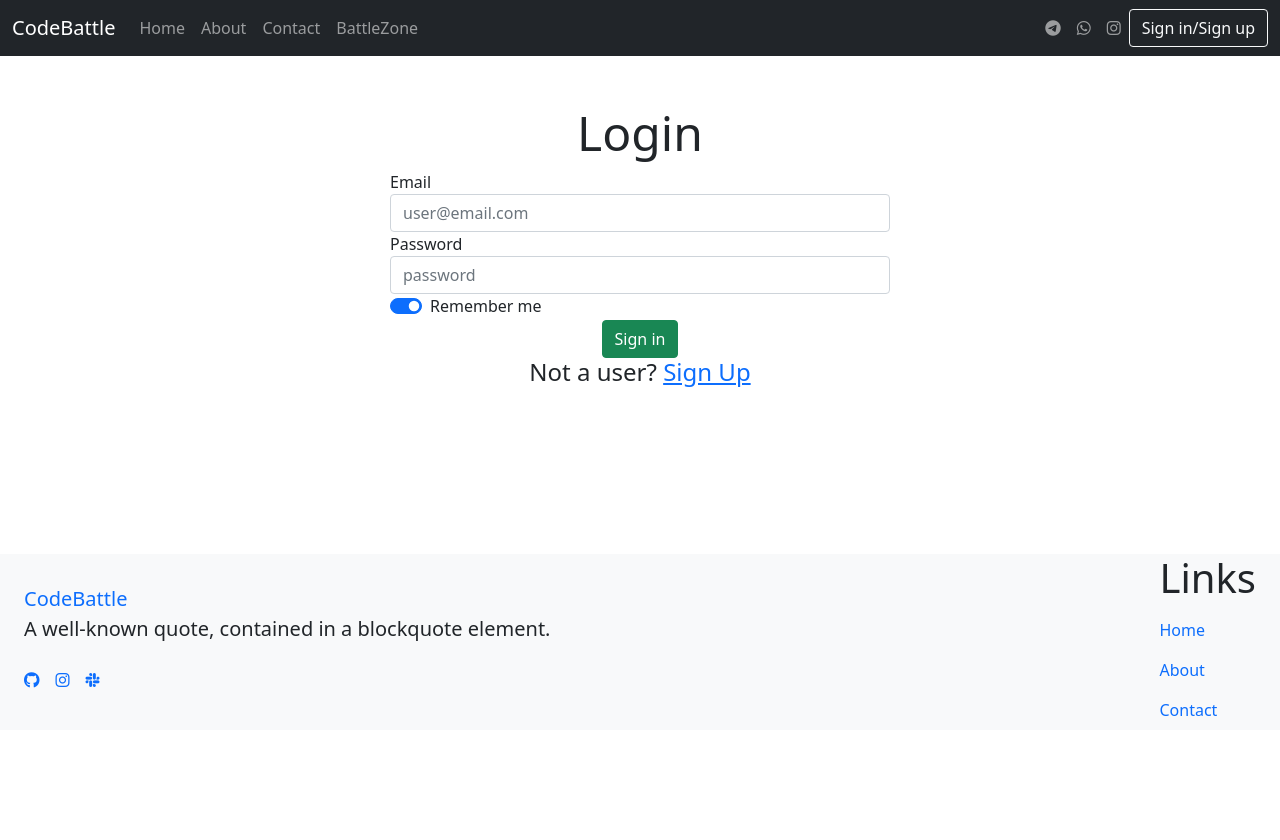
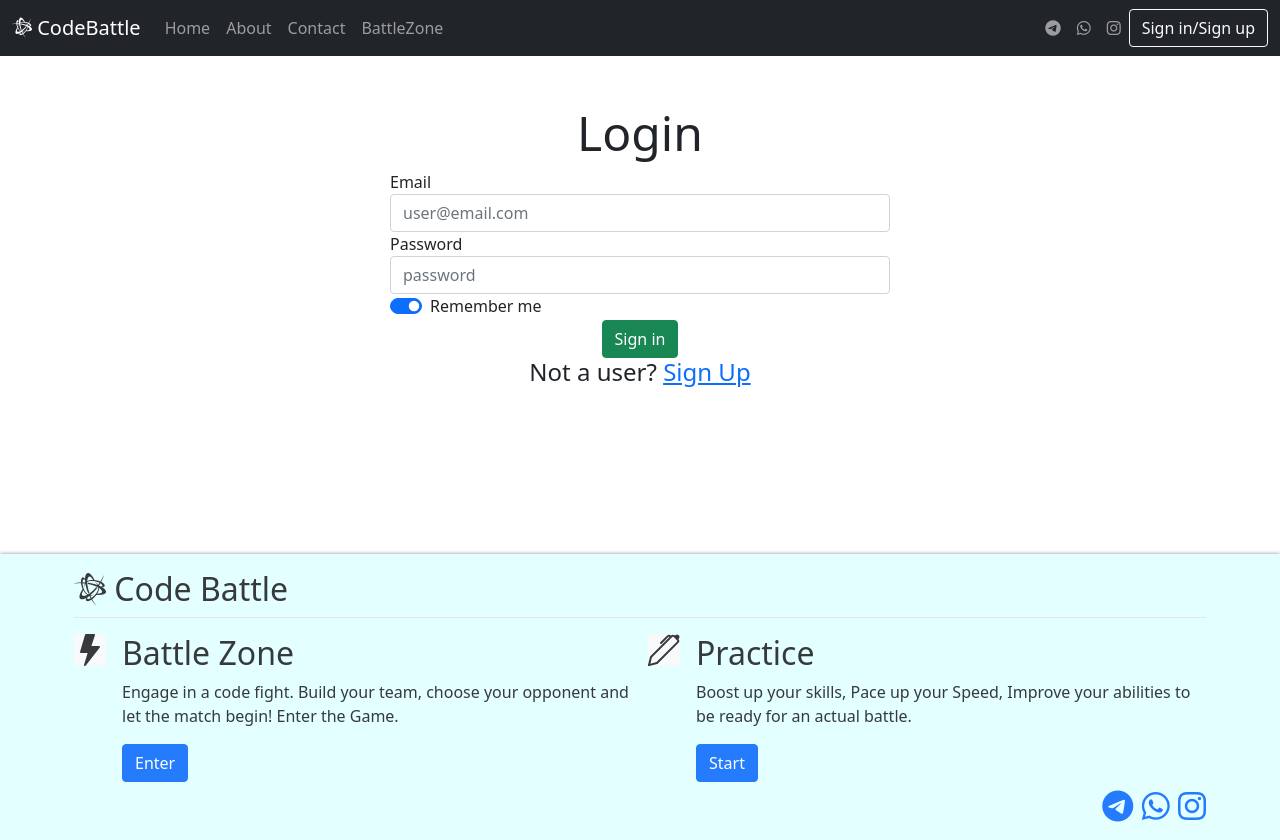
Before and after one commit to vmbansal2001/CodeBattle, a Django app: page /sign_in in a window 1280 px wide. Before the commit the page ends 716 px from the top, so only its background shows below. Run offline with Django 3.2, Linux system fonts and the light colour scheme; some libraries are stand-ins or nearby versions.

Commit message:
NavBar Updated

```diff
--- a/BattleZone/views.py
+++ b/BattleZone/views.py
@@ -27,7 +27,7 @@ def sign_in(request):
             login(request, user)
             loginStatus = True
             context = {'loginStatus' : loginStatus}
-            return render(request, 'welcomeNote.html', context)
+            return redirect('/welcomeNote')
 
         else:
             messages.error(request, 'Oops! Seems you entered wrong credentials')
@@ -62,6 +62,7 @@ def signUp(request):
         user.personalinfo2 = add_info
         add_info.save()
         user.save()
+        messages.success(request, 'Wohoo!! Your Account has been created successfully!')
 
     if request.user.is_anonymous:
         return render(request, 'signup.html')
@@ -79,7 +80,7 @@ def welcomeNote(request):
 def room(request):
     loginStatus = True
     if request.user.is_anonymous:
-        loginStatus = False
+        return redirect('/sign_in')
     context = {
         'loginStatus' : loginStatus,
     }
@@ -88,7 +89,7 @@ def room(request):
 def createRoom(request):
     loginStatus = True
     if request.user.is_anonymous:
-        loginStatus = False
+        return redirect('/sign_in')
     context = {
         'loginStatus' : loginStatus,
     }
@@ -97,13 +98,15 @@ def createRoom(request):
 def enterRoom(request):
     loginStatus = True
     if request.user.is_anonymous:
-        loginStatus = False
+        return redirect('/sign_in')
     context = {
         'loginStatus' : loginStatus,
     }
     return render(request, 'enterRoom.html', context)
 
 def playersPage(request):
+    if request.user.is_anonymous:
+        return redirect('/sign_in')
     context= {
         'players' : ['Sandeep','Vipul','Rajjo']
     }
--- a/Templates/base.html
+++ b/Templates/base.html
@@ -16,7 +16,7 @@
       <button class="navbar-toggler" data-bs-toggle="collapse" data-bs-target="#expandNav">
         <span class="navbar-toggler-icon"></span>
       </button>
-      <a href="/" class="navbar-brand">CodeBattle</a>
+      <a href="/" class="navbar-brand"><i class="fab fa-battle-net"></i> CodeBattle</a>
       <div class="collapse navbar-collapse" id="expandNav">
         <div class="navbar-nav">
           <a href="/" class="nav-item nav-link">Home</a>
@@ -33,7 +33,8 @@
 
       {% if loginStatus %}
       <div class="dropdown show">
-        <a class="btn btn-secondary dropdown-toggle" href="#" role="button" id="dropdownMenuLink" data-toggle="dropdown" aria-haspopup="true" aria-expanded="false">
+        <a class="btn btn-secondary dropdown-toggle" href="#" role="button" id="dropdownMenuLink" data-toggle="dropdown"
+          aria-haspopup="true" aria-expanded="false">
           <i class="fas fa-user-alt"></i> {{request.user}}
         </a>
         <div class="dropdown-menu" aria-labelledby="dropdownMenuLink">
@@ -51,28 +52,52 @@
 
   {%block body%} {%endblock body%}
 
-  <div class="container-fluid bg-light">
-    <div class="container-xxl hstack gap-3">
-      <div>
-        <a href="#" class="navbar-brand">CodeBattle</a>
-        <blockquote class="blockquote">
-          <p>A well-known quote, contained in a blockquote element.</p>
-        </blockquote>
-        <div class="navbar-nav hstack gap-3">
-          <a href="" class="nav-item nav-link"><i class="fab fa-github"></i></a>
-          <a href="" class="nav-item nav-link"><i class="fab fa-instagram"></i></a>
-          <a href="" class="nav-item nav-link"><i class="fab fa-slack"></i></a>
+  <div style="box-shadow: 0px 0px 4px 0px gray; background-color: lightcyan; opacity: 90%;">
+    <footer>
+      <div class="container px-1 py-3" id="hanging-icons">
+        <h2 class="pb-2 border-bottom"><i class="fab fa-battle-net"></i> Code Battle</h2>
+        <div class="row g-3 py-2 row-cols-1 row-cols-lg-2">
+          <div class="col d-flex align-items-start">
+            <div class="icon-square bg-light text-dark flex-shrink-0 me-3">
+              <svg xmlns="http://www.w3.org/2000/svg" width="32" height="32" fill="currentColor"
+                class="bi bi-lightning-fill" viewBox="0 0 16 16">
+                <path
+                  d="M5.52.359A.5.5 0 0 1 6 0h4a.5.5 0 0 1 .474.658L8.694 6H12.5a.5.5 0 0 1 .395.807l-7 9a.5.5 0 0 1-.873-.454L6.823 9.5H3.5a.5.5 0 0 1-.48-.641l2.5-8.5z" />
+              </svg>
+            </div>
+            <div>
+              <h2> Battle Zone</h2>
+              <p>Engage in a code fight. Build your team, choose your opponent and let the match begin! Enter the Game.</p>
+              <a href="/room" class="btn btn-primary">
+                Enter
+              </a>
+            </div>
+          </div>
+          <div class="col d-flex align-items-start">
+            <div class="icon-square bg-light text-dark flex-shrink-0 me-3">
+              <svg xmlns="http://www.w3.org/2000/svg" width="32" height="32" fill="currentColor" class="bi bi-pen"
+                viewBox="0 0 16 16">
+                <path
+                  d="m13.498.795.149-.149a1.207 1.207 0 1 1 1.707 1.708l-.149.148a1.5 1.5 0 0 1-.059 2.059L4.854 14.854a.5.5 0 0 1-.233.131l-4 1a.5.5 0 0 1-.606-.606l1-4a.5.5 0 0 1 .131-.232l9.642-9.642a.5.5 0 0 0-.642.056L6.854 4.854a.5.5 0 1 1-.708-.708L9.44.854A1.5 1.5 0 0 1 11.5.796a1.5 1.5 0 0 1 1.998-.001zm-.644.766a.5.5 0 0 0-.707 0L1.95 11.756l-.764 3.057 3.057-.764L14.44 3.854a.5.5 0 0 0 0-.708l-1.585-1.585z" />
+              </svg>
+            </div>
+            <div>
+              <h2> Practice</h2>
+              <p>Boost up your skills, Pace up your Speed, Improve your abilities to be ready for an actual battle.</p>
+              <a href="#" class="btn btn-primary">
+                Start
+              </a>
+            </div>
+          </div>
+        </div>
+
+        <div style="text-align: right;">
+          <a href="#"><i class="fa fa-telegram fa-2x" aria-hidden="true"></i></a>&nbsp;
+          <a href="#"><i class="fa fa-whatsapp fa-2x" aria-hidden="true"></i></a>&nbsp;
+          <a href="#"><i class="fa fa-instagram fa-2x" aria-hidden="true"></i></a>
         </div>
       </div>
-      <div class="ms-auto">
-        <h1>Links</h1>
-        <div class="navbar-nav">
-          <a href="" class="nav-item nav-link">Home</a>
-          <a href="" class="nav-item nav-link">About</a>
-          <a href="" class="nav-item nav-link">Contact</a>
-        </div>
-      </div>
-    </div>
+    </footer>
   </div>
   <script src="https://cdn.jsdelivr.net/npm/bootstrap@5.1.1/dist/js/bootstrap.bundle.min.js"
     integrity="sha384-/bQdsTh/da6pkI1MST/rWKFNjaCP5gBSY4sEBT38Q/9RBh9AH40zEOg7Hlq2THRZ"
--- a/Templates/register.html
+++ b/Templates/register.html
@@ -3,6 +3,17 @@
 <body>
   <div class="container" style="padding-top: 3em; padding-left: 20em; padding-right: 20em; padding-bottom: 10em;">
     <h1 class="display-5 text-center">Login</h1>
+
+    {% if messages %}
+    {% for message in messages %}
+    <div class="alert alert-danger alert-dismissible fade show" role="alert">
+      {{message}}
+      <button type="button" class="close" data-dismiss="alert" aria-label="Close">
+        <span aria-hidden="true">&times;</span>
+      </button>
+    </div>
+    {% endfor %}
+    {% endif %}
 
     <form method="post" action="/sign_in">
       {% csrf_token %}
@@ -17,7 +28,7 @@
       </div>
       <div class="form-group">
         <div class="form-check form-switch mx-auto">
-          <input class="form-check-input" type="checkbox" id="flexSwitchCheckDefault" checked/>
+          <input class="form-check-input" type="checkbox" id="flexSwitchCheckDefault" checked />
           <label class="form-check-label" for="flexSwitchCheckDefault">Remember me</label>
         </div>
         <!-- <a class="btn btn-success" style="display: flex; align-items: center; justify-content: center;" type="submit">Sign In</a> -->
@@ -29,12 +40,5 @@
 
     <h4 style="text-align: center;">Not a user? <a href="/signUp">Sign Up</a></h4>
   </div>
-
-
-  <script src="https://cdn.jsdelivr.net/npm/bootstrap@5.1.1/dist/js/bootstrap.bundle.min.js"
-    integrity="sha384-/bQdsTh/da6pkI1MST/rWKFNjaCP5gBSY4sEBT38Q/9RBh9AH40zEOg7Hlq2THRZ"
-    crossorigin="anonymous"></script>
-
-  <script src="https://kit.fontawesome.com/405cbb940a.js" crossorigin="anonymous"></script>
 </body>
 {%endblock body%}
```
Also changed, not shown: Templates/base1.html (+36 -31 lines), Templates/signup.html (+10 -0 lines), db.sqlite3.
